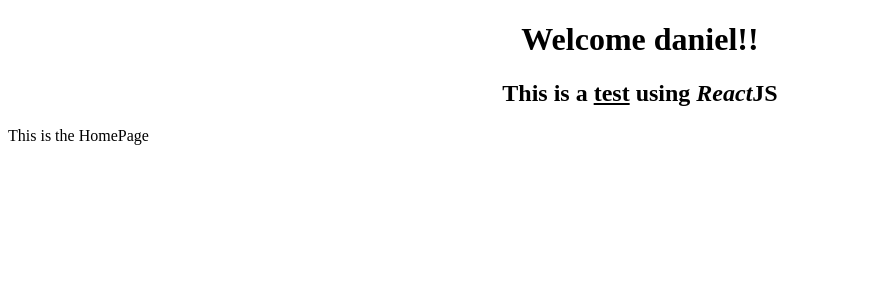
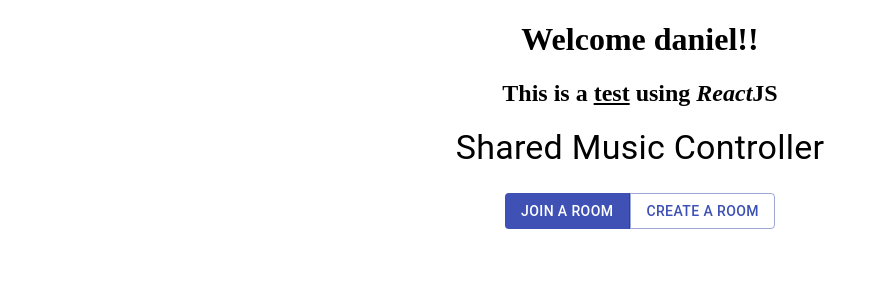
Before and after one commit to dacavcosta/tech_with_tim_django_react_tutorial, a React app in the folder shared_music_controller/frontend/: page / in a window 1280 px wide. Shown: the top 300 px of the page, without its empty margins (0-879 px from the left). Built offline with nearby package versions, Linux system fonts and the light colour scheme; the HTML template or start-up script is replaced by a standard one.

Commit message:
Changed the HomePage template

```diff
--- a/shared_music_controller/frontend/src/components/homePage.js
+++ b/shared_music_controller/frontend/src/components/homePage.js
@@ -6,6 +6,7 @@
     Link,
     Redirect ,
 } from "react-router-dom";
+import { Grid, Button, ButtonGroup, Typography } from '@material-ui/core'
 
 import CreateRoomPage from './CreateRoomPage';
 import JoinRoomPage from "./JoinRoomPage";
@@ -16,10 +17,34 @@
         super(props);
     }
 
+    renderHomePage(){
+        return (
+            <Grid container spacing={3}>
+                <Grid item xs={12} align="center">
+                    <Typography component="h4" variant="h4">
+                        Shared Music Controller
+                    </Typography>
+                </Grid>
+                <Grid item xs={12} align="center">
+                    <ButtonGroup disableElevation variant="contained" color="primary">
+                        <Button variant="contained" color="primary" to='/join' component={ Link }>
+                            Join a Room
+                        </Button>
+                        <Button variant="outlined" color="primary" to='/create' component={ Link }>
+                            Create a Room
+                        </Button>
+                    </ButtonGroup>
+                </Grid>
+            </Grid>
+        );
+    }
+
     render() {
         return <Router>
             <Switch>
-                <Route exact path="/"><p>This is the HomePage</p></Route>
+                <Route exact path="/">
+                    { this.renderHomePage() }
+                </Route>
                 <Route path="/room/:roomCode" component={Room} />
                 <Route path="/create" component={CreateRoomPage}/>
                 <Route path="/join" component={JoinRoomPage}/>
```
